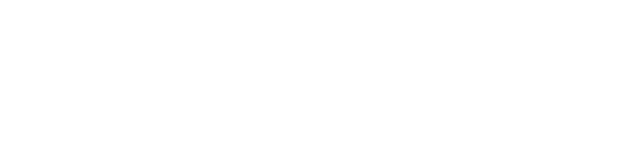
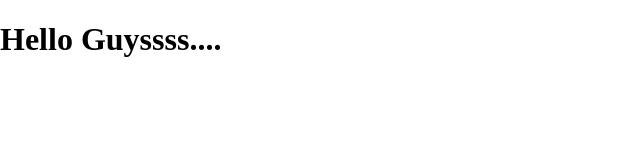
Before and after one commit to TanvirAhmed16/template-test, a plain HTML site: page index.html in a window 1280 px wide. Shown: the whole page, without its empty margins (0-640 px from the left). Drawn offline with Linux system fonts and the light colour scheme.

Commit message:
Added Hello

```diff
--- a/index.html
+++ b/index.html
@@ -9,6 +9,7 @@
     <link rel="stylesheet" href="style.css">
 </head>
 <body>
+    <h1>Hello Guyssss....</h1>
     <!-- Script -->
     <script src="script.js"></script>
 </body>
```
